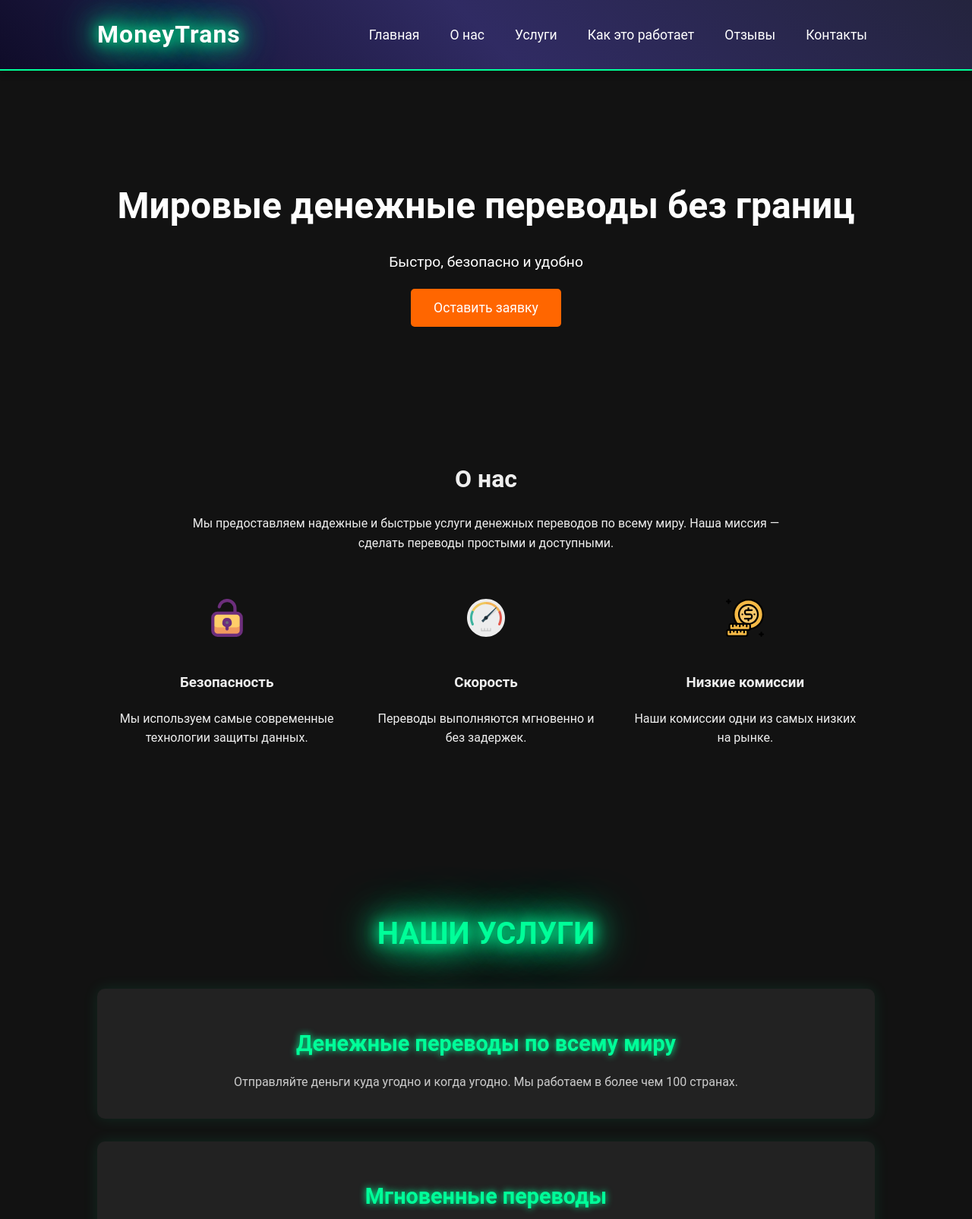
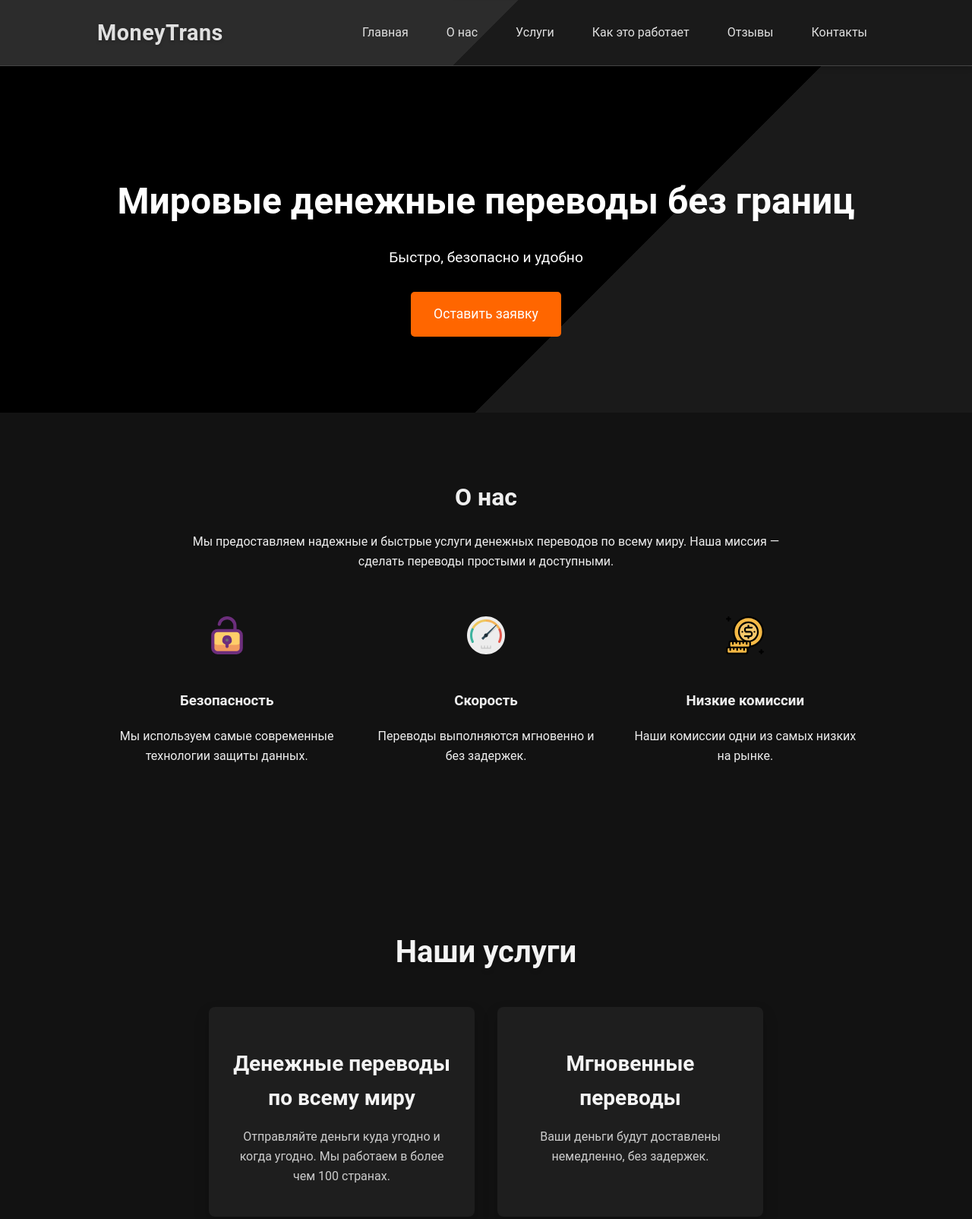
Before and after one commit to shisha-cpu/MoneyTrans, a plain HTML site: page index.html in a window 1280 px wide. Shown: the top 1604 px of the page at 76% size. Drawn offline with Linux system fonts and the light colour scheme.

Commit message:
change colors

```diff
--- a/header.css
+++ b/header.css
@@ -1,33 +1,44 @@
-
-
 /* Header */
 header {
-    background: linear-gradient(45deg, #0f0c29, #302b63, #24243e);
+    background-color: #2c2c2c;
     color: #fff;
     padding: 20px 0;
     position: sticky;
     top: 0;
     z-index: 1000;
-    border-bottom: 2px solid #00ff99;
-    box-shadow: 0 4px 8px rgba(0, 0, 0, 0.3);
+    border-bottom: 1px solid #444;
+    box-shadow: 0 4px 6px rgba(0, 0, 0, 0.1);
     overflow: hidden;
+    background: linear-gradient(135deg, #2c2c2c 50%, #1a1a1a 50%);
+    animation: bgMove 8s linear infinite;
+}
 
+@keyframes bgMove {
+    0% {
+        background-position: 0% 50%;
+    }
+    100% {
+        background-position: 100% 50%;
+    }
 }
-.header-container{
+
+.header-container {
     display: flex;
     justify-content: space-between;
     align-items: center;
     max-width: 1300px;
-}
-header .logo {
-    font-size: 2rem;
-    font-weight: bold;
-    letter-spacing: 1px;
-    text-shadow: 0 0 10px #00ff99;
-    display: inline-block;
+    margin: 0 auto;
+    padding: 0 20px;
 }
 
-
+header .logo {
+    font-size: 1.8rem;
+    font-weight: 600;
+    letter-spacing: 0.5px;
+    color: #e0e0e0;
+    display: inline-block;
+    text-shadow: 0 2px 4px rgba(0, 0, 0, 0.2);
+}
 
 header nav ul {
     list-style: none;
@@ -37,64 +48,55 @@ header nav ul {
 }
 
 header nav ul li {
-    margin-left: 20px;
+    margin-left: 30px;
 }
 
 header nav ul li a {
-    color: #fff;
+    color: #e0e0e0;
     text-decoration: none;
-    font-size: 1.1rem;
+    font-size: 1rem;
     padding: 10px;
-    border-radius: 5px;
     position: relative;
-    transition: color 0.3s, background 0.3s;
+    transition: color 0.3s, border-bottom 0.3s;
 }
 
 header nav ul li a::before {
     content: '';
     position: absolute;
-    left: 50%;
-    bottom: 0;
+    left: 0;
+    bottom: -2px;
     width: 0;
     height: 2px;
-    background: #00ff99;
+    background: #ff6f61;
     transition: width 0.3s;
 }
 
 header nav ul li a:hover::before {
     width: 100%;
-    left: 0;
 }
 
 header nav ul li a:hover {
-    background: rgba(0, 255, 153, 0.2);
-    color: #00ff99;
+    color: #fff;
 }
 
-/* Анимация для header */
-@keyframes glow {
-    0% {
-        text-shadow: 0 0 5px #00ff99, 0 0 10px #00ff99, 0 0 15px #00ff99, 0 0 20px #00ff99, 0 0 25px #00ff99, 0 0 30px #00ff99, 0 0 35px #00ff99;
+/* Mobile Styles */
+@media (max-width: 850px) {
+    .header-container {
+        flex-direction: column;
+        align-items: flex-start;
     }
-    50% {
-        text-shadow: 0 0 10px #00ff99, 0 0 20px #00ff99, 0 0 30px #00ff99, 0 0 40px #00ff99, 0 0 50px #00ff99, 0 0 60px #00ff99, 0 0 70px #00ff99;
+
+    header nav ul {
+        flex-direction: column;
+        width: 100%;
     }
-    100% {
-        text-shadow: 0 0 5px #00ff99, 0 0 10px #00ff99, 0 0 15px #00ff99, 0 0 20px #00ff99, 0 0 25px #00ff99, 0 0 30px #00ff99, 0 0 35px #00ff99;
+
+    header nav ul li {
+        margin-left: 0;
+        margin-bottom: 10px;
+    }
+
+    header nav ul li a {
+        padding-left: 0;
     }
 }
-
-header .logo {
-    animation: glow 1.5s ease-in-out infinite;
-}
-
-@media (max-width : 850px) {
-    .header-container{
-        display: block;
-
-    }
-    .header nav{
-        display: flex;
-        flex-direction: column;
-    }
-}
--- a/index.html
+++ b/index.html
@@ -33,6 +33,7 @@
         </div>
     </section>
 
+
     <section id="about" class="about-section">
         <div class="container ">
             <h2>О нас</h2>
@@ -59,7 +60,7 @@
 
     <section id="services" class="services-section">
         <h2>Наши услуги</h2>
-        <div class="container">
+        <div class="container services-container">
 
             <div class="service">
                 <h3>Денежные переводы по всему миру</h3>
@@ -82,7 +83,7 @@
 
 
 
-    <section id="testimonials" class="testimonials-section">
+    <!-- <section id="testimonials" class="testimonials-section">
         <div class="container">
             <h2>Отзывы</h2>
             <div class="testimonial">
@@ -94,7 +95,7 @@
                 <h4>Анна Смирнова</h4>
             </div>
         </div>
-    </section>
+    </section> -->
 
     <!-- <section id="contact" class="contact-section">
         <div class="container">
@@ -104,7 +105,7 @@
     </section> -->
 
     <footer>
-        <div class="container">
+        <div class="container" id="contact">
             <p>&copy; 2024 MoneyTrans. Все права защищены.</p>
         </div>
     </footer>
--- a/services.css
+++ b/services.css
@@ -1,67 +1,81 @@
 /* Секция услуг */
 .services-section {
     padding: 60px 0;
-    color: #eee;
+    color: #fff;
     background: #121212;
     text-align: center;
+    overflow: hidden;
 }
 
 .services-section h2 {
     font-size: 2.5rem;
     margin-bottom: 40px;
-    text-transform: uppercase;
-    color: #00ff99;
-    text-shadow: 0 0 15px #00ff99;
-    animation: glow 1.5s ease-in-out infinite;
+    color: #f4f4f4;
+    text-shadow: 0 4px 6px rgba(0, 0, 0, 0.1);
+    font-weight: 700;
+    animation: fadeInDown 0.6s ease-in-out;
+}
+
+.services-container {
+    display: flex;
+    flex-wrap: wrap;
+    justify-content: center;
+    gap: 30px;
+    max-width: 1600px;
+    margin: 0 auto;
+    padding: 0 20px;
 }
 
 .service {
-    margin-bottom: 30px;
-    padding: 20px;
-    background: #222;
-    border-radius: 10px;
-    box-shadow: 0 0 20px rgba(0, 255, 153, 0.1);
-    transition: transform 0.3s, box-shadow 0.3s;
+    flex: 1 1 300px;
+    max-width: 300px;
+    background-color: #1e1e1e;
+    border-radius: 8px;
+    padding: 25px;
+    box-shadow: 0 10px 20px rgba(0, 0, 0, 0.2);
+    transition: transform 0.3s ease-in-out, box-shadow 0.3s ease-in-out;
     opacity: 0;
-    animation: fadeIn 1.5s ease-in-out forwards;
+    animation: fadeInUp 0.6s ease-in-out forwards;
+    animation-delay: calc(0.1s * var(--i));
+    text-align: center;
 }
 
 .service:hover {
-    transform: scale(1.05);
-    box-shadow: 0 0 30px rgba(0, 255, 153, 0.3);
-}
-
-.service:nth-child(1) {
-    animation-delay: 0.3s;
-}
-
-.service:nth-child(2) {
-    animation-delay: 0.6s;
-}
-
-.service:nth-child(3) {
-    animation-delay: 0.9s;
-}
-
-.service:nth-child(4) {
-    animation-delay: 1.2s;
+    transform: translateY(-10px);
+    box-shadow: 0 15px 30px rgba(0, 0, 0, 0.3);
 }
 
 .service h3 {
-    font-size: 1.8rem;
+    font-size: 1.75rem;
     margin-bottom: 15px;
-    color: #00ff99;
-    text-shadow: 0 0 10px #00ff99;
+    color: #f4f4f4;
+    font-weight: 600;
+    transition: color 0.3s ease;
+}
+
+.service:hover h3 {
+    color: #ff6f61;
 }
 
 .service p {
     font-size: 1rem;
-    line-height: 1.5;
+    line-height: 1.6;
     color: #ccc;
 }
 
 /* Анимации */
-@keyframes fadeIn {
+@keyframes fadeInDown {
+    from {
+        opacity: 0;
+        transform: translateY(-20px);
+    }
+    to {
+        opacity: 1;
+        transform: translateY(0);
+    }
+}
+
+@keyframes fadeInUp {
     from {
         opacity: 0;
         transform: translateY(20px);
@@ -71,6 +85,3 @@
         transform: translateY(0);
     }
 }
-.services-container{
-    display: flex;
-}
--- a/styles.css
+++ b/styles.css
@@ -15,13 +15,24 @@ body {
 }
 
 /* Hero Section */
+/* Hero Section */
 .hero-section {
-    background: url('hero-bg.jpg') no-repeat center center;
-    background-size: cover;
+    background: linear-gradient(135deg, #000 50%, #1a1a1a 50%);
+    background-size: 200% 200%;
+    animation: bgMove 15s linear infinite;
     color: #fff;
     text-align: center;
     padding: 100px 20px;
     position: relative;
+}
+
+@keyframes bgMove {
+    0% {
+        background-position: 0% 50%;
+    }
+    100% {
+        background-position: 100% 50%;
+    }
 }
 
 .hero-content {
@@ -49,11 +60,27 @@ body {
     border-radius: 5px;
     font-size: 1.1rem;
     transition: background 0.3s;
+    display: inline-block;
+    position: relative;
+    z-index: 1;
 }
 
 .cta-button:hover {
     background: #e55d00;
 }
+
+/* Анимации */
+@keyframes fadeIn {
+    from {
+        opacity: 0;
+        transform: translateY(20px);
+    }
+    to {
+        opacity: 1;
+        transform: translateY(0);
+    }
+}
+
 
 /* About Section */
 .about-section {
```
Also changed, not shown: img/main.png (added).
